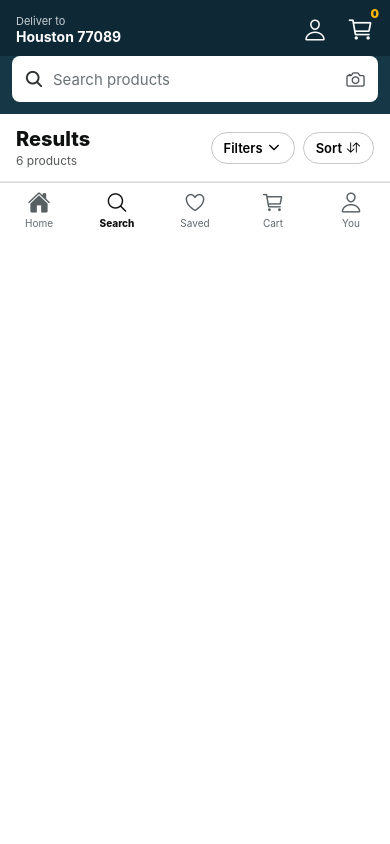
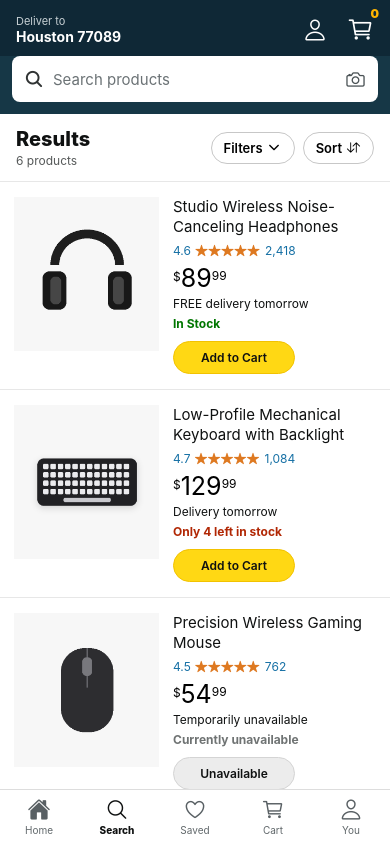
Before and after one commit to Luccgithub/marketplace-search-app, a React Native app: screen / in a window 390 px wide. Built offline with nearby package versions, Linux system fonts and the light colour scheme.

Commit message:
Display marketplace products with FlatList

```diff
--- a/src/screens/SearchResultsScreen.js
+++ b/src/screens/SearchResultsScreen.js
@@ -43,8 +43,13 @@ export default function SearchResultsScreen() {
   }
 
   function renderProduct({ item }) {
-    // TODO 7: Return ProductResult with the props from Step 7.
-    return null;
+    return (
+      <ProductResult
+        {...item}
+        inCart={cartIds.includes(item.id)}
+        onAddToCart={handleAddToCart}
+      />
+    );
   }
 
   return (
@@ -55,8 +60,24 @@ export default function SearchResultsScreen() {
         cartCount={cartIds.length}
       />
 
-      {/* TODO 8: Replace this section with the loading/FlatList code from Step 8. */}
-      <SearchTools resultCount={products.length} />
+      {loading ? (
+        <LoadingState />
+      ) : (
+        <FlatList
+          data={visibleProducts}
+          keyExtractor={(item) => item.id}
+          ListHeaderComponent={
+            <SearchTools resultCount={visibleProducts.length} />
+          }
+          ListEmptyComponent={<EmptyResults />}
+          renderItem={renderProduct}
+          contentContainerStyle={
+            visibleProducts.length === 0
+              ? styles.emptyList
+              : null
+          }
+        />
+      )}
 
       <BottomNavigation cartCount={cartIds.length} />
     </SafeAreaView>
```
